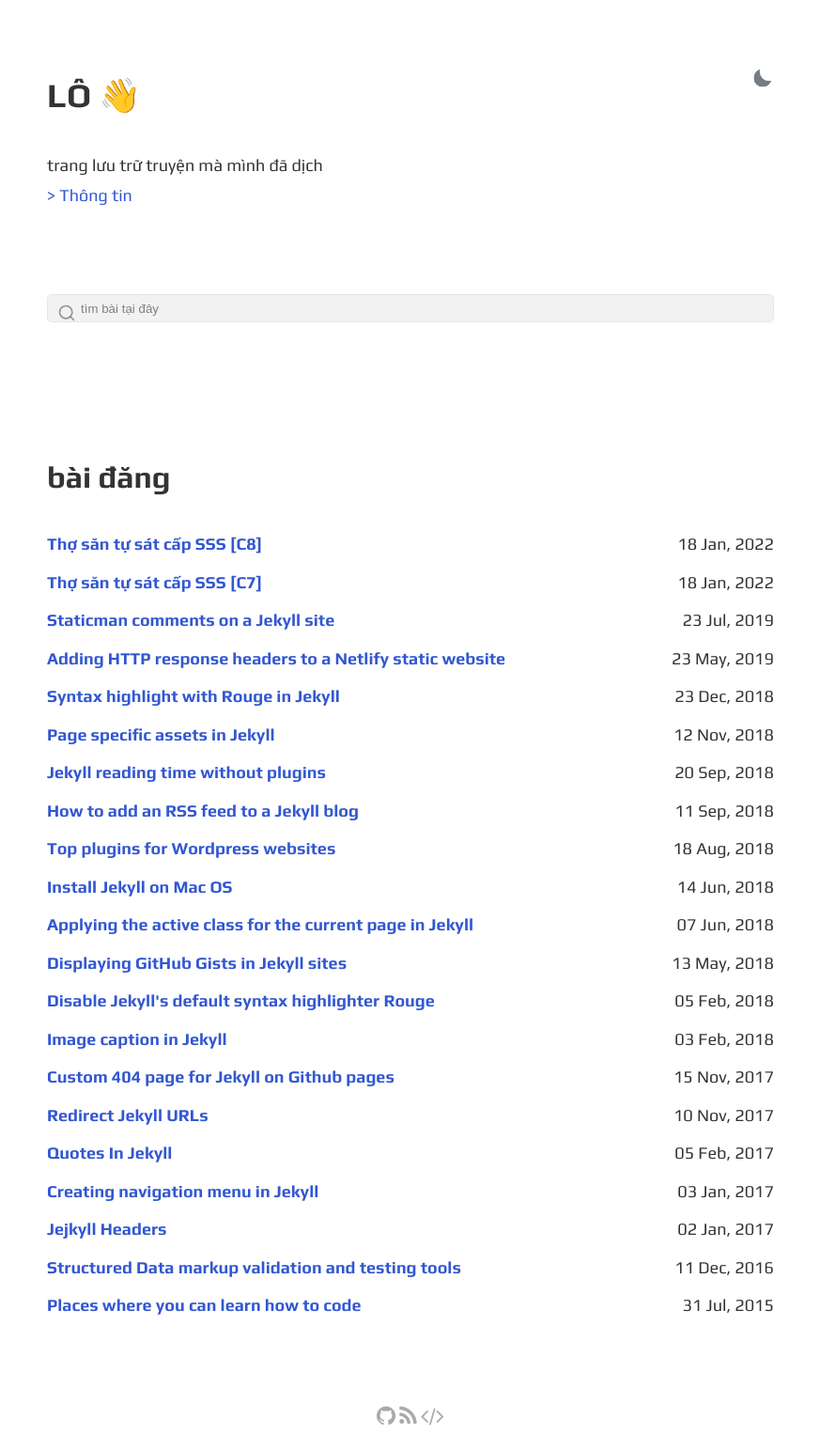
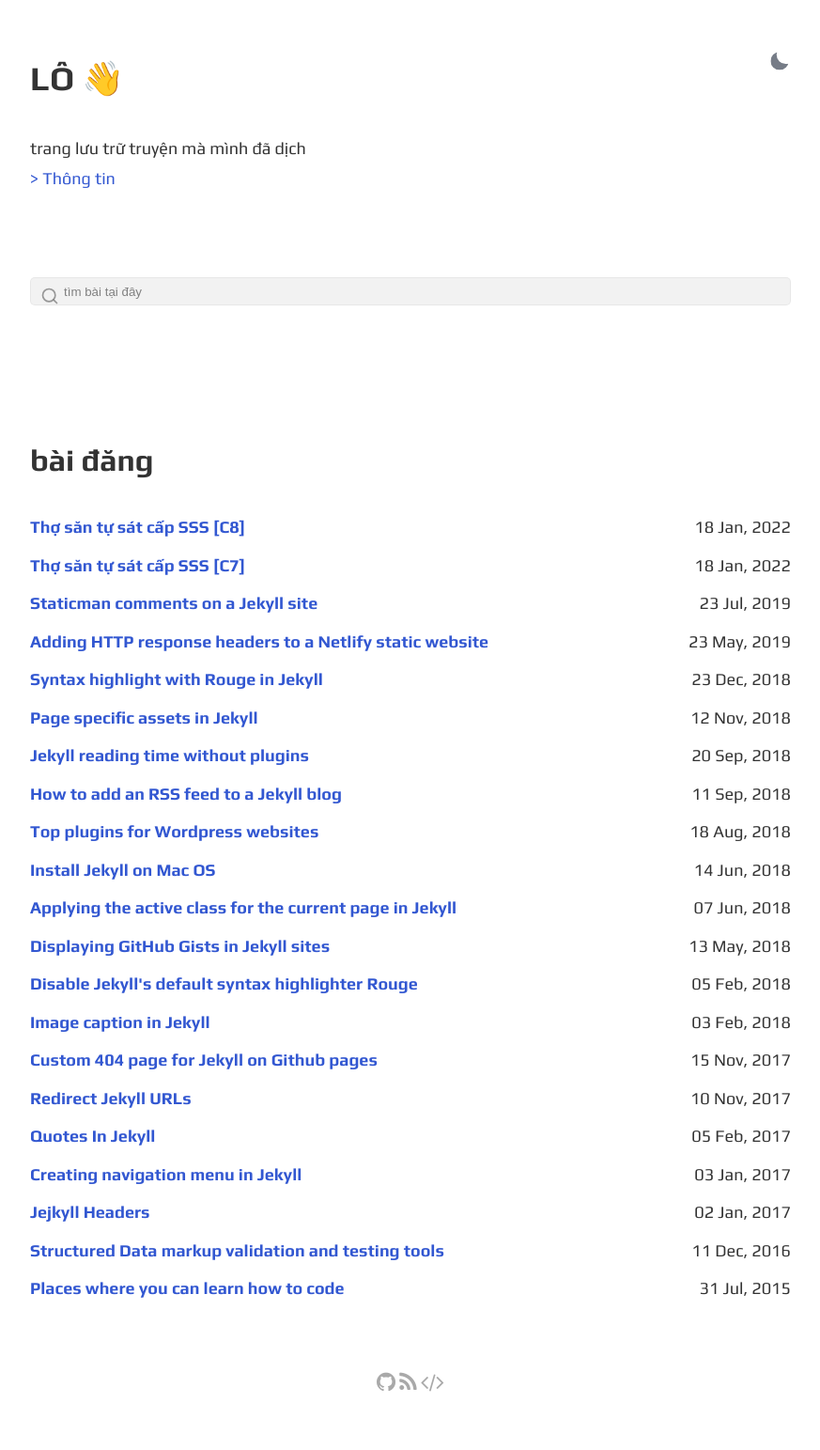
Before and after one commit to kuhekin/gesko, a Jekyll site: the page built from index.html, in a window 1280 px wide. Shown: the whole page at 94% size, without its empty margins (203-1076 px from the left). Built offline with Jekyll 4.4.1, drawn with Linux system fonts in a browser that asks for light colours; after the commit the page ends 1507 px from its top, so only the background shows below that.

Commit message:
Update _main.scss

```diff
--- a/_sass/_main.scss
+++ b/_sass/_main.scss
@@ -370,7 +370,7 @@ main {
 	display: flex;
 	max-width: 47rem;
 	margin: -5rem auto 0;
-	padding: 2.4rem 2rem;
+	padding: 1.4rem 1rem;
 	flex-direction: column;
 }
 
```
